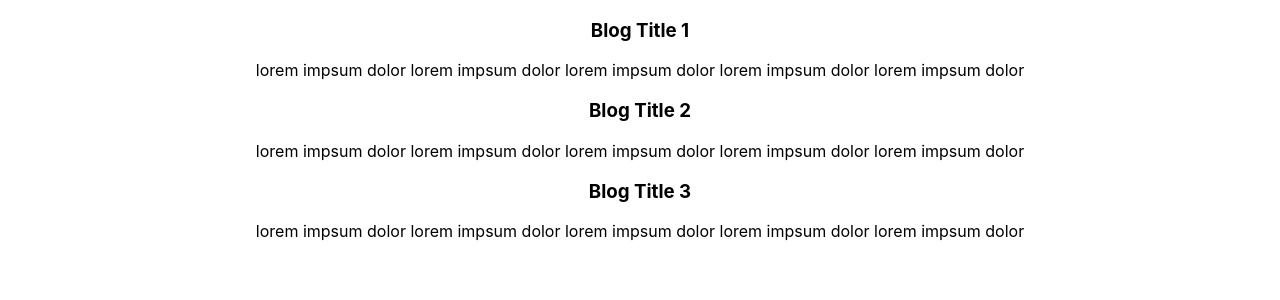
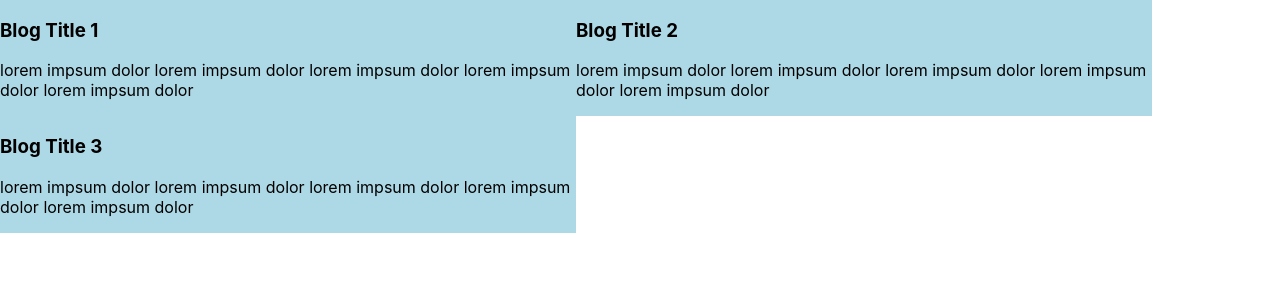
Before and after one commit to Jacobify/first-react-app, a React (Create React App) app: page / in a window 1280 px wide. Shown: the top 300 px of the page. Built offline with nearby package versions, Linux system fonts and the light colour scheme.

Commit message:
Jacobify - css modules

```diff
--- a/src/App.js
+++ b/src/App.js
@@ -1,5 +1,5 @@
 // import logo from './logo.svg';
-import './App.css';
+// import './App.css';
 import BlogCard from './BlogCard';
 import {isArrayEmpty as arrayValueCheck} from "./Utils"
 
@@ -31,7 +31,7 @@
 ];
   const blogCards = arrayValueCheck(blogArr) ? [] : blogArr.map((blog,index)=>{
     return(
-      <BlogCard key={index} title={blog.title} description={blog.description} id={index}/>
+      <BlogCard key={index} title={blog.title} description={blog.description} id={index} />
       // <div className="BlogCard" key={index}>
       //   <h3>{blog.title}</h3>
       //   <p>{blog.description}</p>
--- /dev/null
+++ b/src/BlogCard.css
@@ -0,0 +1,5 @@
+.BlogCard {
+    margin : 16px;
+    border-radius : 5px;
+    box-shadow: 5px 5px 5px #421
+}
--- a/src/BlogCard.js
+++ b/src/BlogCard.js
@@ -1,10 +1,12 @@
 import React from "react"
 import { dumpLogs } from "./Utils";
+// import './BlogCard.css'
+import classes from "./BlogCard.module.css"
 
 const BlogCard = (props) => {
     dumpLogs(props);
     return (
-        <div className="BlogCard">
+        <div className={classes.BlogCard}>
             <h3>{props.title}</h3>
             <p>{props.description}</p>
         </div>
--- /dev/null
+++ b/src/BlogCard.module.css
@@ -0,0 +1,13 @@
+.BlogCard {
+    margin : "16px";
+    border-radius : "5px";
+    box-shadow: "5px 5px 5px #421";
+    background-color:lightblue;
+}
+
+@media (min-width: 992px) {
+    .BlogCard {
+        width: 45%;
+        display: inline-block;
+    }
+}
```
